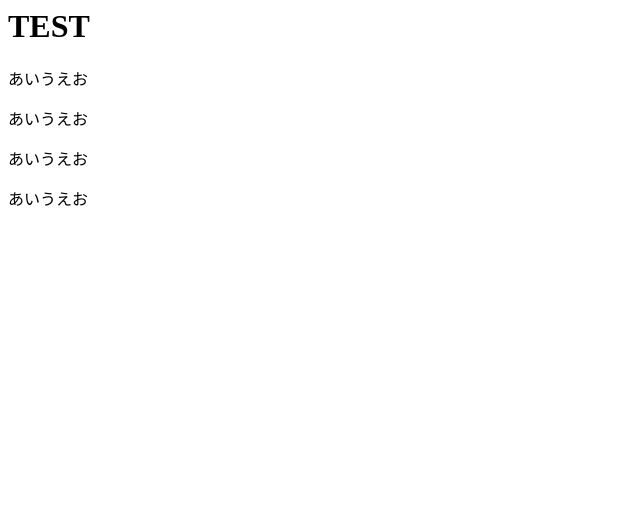
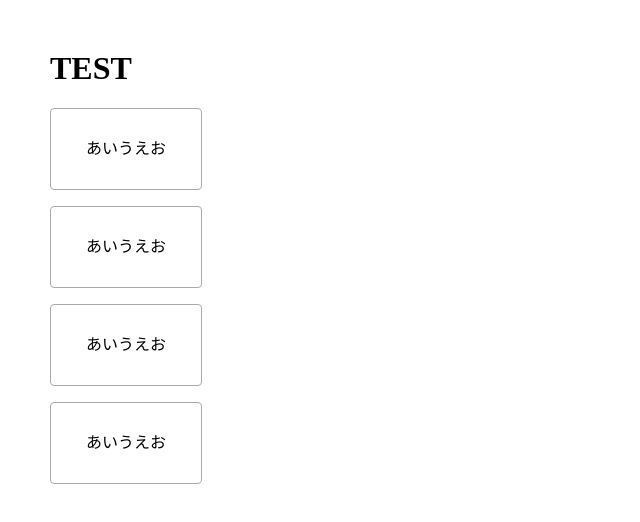
Before and after one commit to uuutttan/testRepository, a plain HTML site: page index.html in a window 1280 px wide. Shown: the whole page, without its empty margins (0-640 px from the left). Drawn offline with Linux system fonts and the light colour scheme.

Commit message:
[Update} HTML

```diff
--- /dev/null
+++ b/css/styles.css
@@ -0,0 +1,13 @@
+body {
+   margin: 0;
+   padding: 50px;
+}
+
+p {
+    width: 150px;
+    height: 80px;
+    line-height: 80px;
+    text-align: center;
+    border: 1px solid #aaa;
+    border-radius: 4px;
+}
--- a/index.html
+++ b/index.html
@@ -2,6 +2,7 @@
   <head>
     <meta charset='UTF-8'>
     <title>test</title>
+    <link rel='stylesheet' href='css/styles.css'>
   </head>
   <body>
     <h1>TEST</h1>
```
